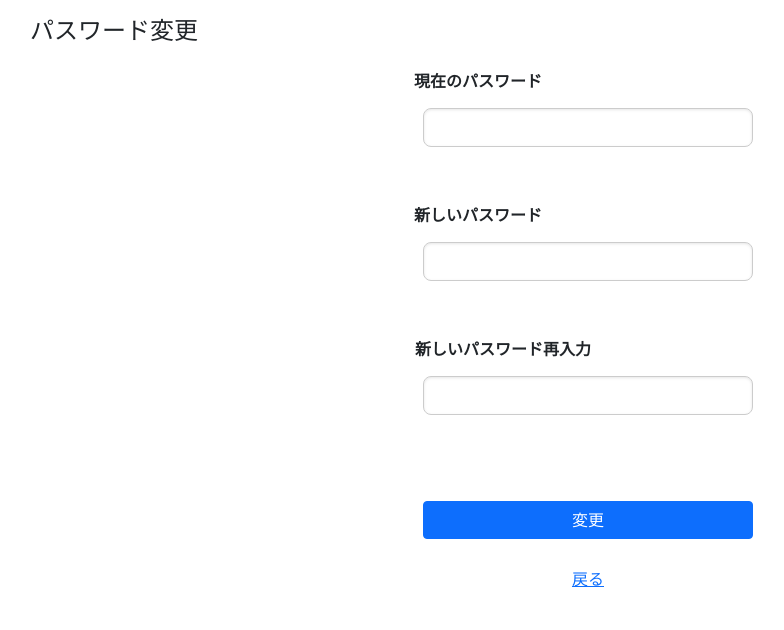
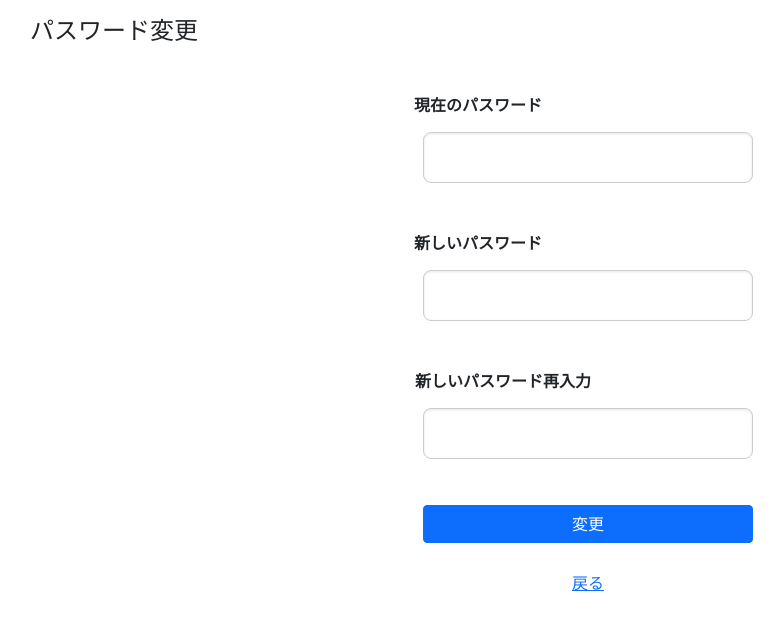
Before and after one commit to haruko-kobayashi1224/application1, a Django app: page /diary_app/change_password/ in a window 1280 px wide. Shown: the part 64-694 px from the top of the page, without its empty margins (52-836 px from the left). Run offline with Django 5.2, Linux system fonts and the light colour scheme; the visitor is signed in with stand-in values (Sample User, id 1).

Commit message:
再修正

```diff
--- a/diary/templates/change_password.html
+++ b/diary/templates/change_password.html
@@ -15,7 +15,7 @@ label {
 }
 
 .form-group {
-  margin-bottom: 25px;
+  margin-bottom: 15px;
 }
 
  .form-buttons {
@@ -52,11 +52,11 @@ textarea,
 input[type="password"] {
   border: 1px solid #ccc;
   border-radius: 8px;
-  font-size: 15px;
+  font-size: 18px;
   line-height: 1.4;
   box-sizing: border-box;
   box-shadow: inset 0 1px 3px rgba(0,0,0,0.1);
-  padding: 8px 12px;
+  padding: 12px 16px;
 }
 
 .mb-6 {
@@ -88,10 +88,10 @@ ul.errorlist {
         </div>
       {% endif %}
 
-    <form method="POST" class="mt-4 centered-form">
+    <form method="POST" class="mt-5 centered-form">
       {% csrf_token %}
 
-      <div class="form-group mb-6">
+      <div class="form-group mb-5">
         <div class ="text-center">
           <label for="{{ password_change_form.id_for_label }}" class="form-label">現在のパスワード</label>
         </div>
@@ -103,7 +103,7 @@ ul.errorlist {
          </div>
       </div>
 
-      <div class="form-group  mb-6">
+      <div class="form-group  mb-5">
         <div class ="text-center">
           <label for="{{ password_change_form.id_for_label }}" class="form-label">新しいパスワード</label>
         </div>
@@ -115,7 +115,7 @@ ul.errorlist {
         </div>
       </div>
 
-      <div class="form-group  mb-6">
+      <div class="form-group  mb-3">
         <div class ="text-center">
           <label for="{{ password_change_form.id_for_label }}" class="form-label-new">新しいパスワード再入力</label>
         </div>
@@ -127,7 +127,7 @@ ul.errorlist {
         </div>
       </div>
 
-      <div class="form-buttons">
+      <div class="form-buttons mt-2">
         <input type="submit" value="変更" class="btn btn-primary">
       </div>
     </form>
--- a/diary/templates/edit_reflection.html
+++ b/diary/templates/edit_reflection.html
@@ -41,7 +41,7 @@ table {
   min-width: 1200px;
   width: 100%;
   table-layout: fixed;
-  font-size: 12px;
+  font-size: 14px;
 }
 
 colgroup col {
@@ -199,9 +199,9 @@ textarea {
               {% for day,diary in data.days_diaries %}
                 <td>
                   {% if day.month == current.month and day.year == current.year  %}
-                    <div style="font-size:12px; color:#0000EE;">{{ day.day }}</div>
+                    <div style="font-size:14px; color:#0000EE; margin-bottom:5px;font-weight: bold; ">{{ day.day }}</div>
                   {% else %}
-                    <div style="font-size:12px; color:#B0C4DE;">{{ day.day }}</div>
+                    <div style="font-size:14px; color:#B0C4DE; margin-bottom:5px;font-weight: bold; ">{{ day.day }}</div>
                   {% endif %}
                   {% if diary %}
                     {% for success in diary.success_list %}
--- a/diary/templates/home.html
+++ b/diary/templates/home.html
@@ -119,7 +119,6 @@
   justify-content: space-between;
   align-items: center;
   font-size: 14px;
-  color: #555;
   margin-left: 30px;
   max-width: 100%;
   word-break: break-all;
--- a/diary/templates/my_page.html
+++ b/diary/templates/my_page.html
@@ -69,11 +69,11 @@ textarea,
 input[type="text"], input[type="email"] {
   border: 1px solid #ccc;
   border-radius: 8px;
-  font-size: 15px;
+  font-size: 18px;
   line-height: 1.4;
   box-sizing: border-box;
   box-shadow: inset 0 1px 3px rgba(0,0,0,0.1);
-  padding: 8px 12px;
+  padding: 12px 16px;
 }
 
 
--- a/diary/templates/today_input.html
+++ b/diary/templates/today_input.html
@@ -45,9 +45,9 @@ h5 {
 
 .other-success-form input {
   width: 300px;
-  padding: 8px 12px;
+  padding: 12px 16px;
   border: 1px solid #ccc;
-  font-size: 14px;
+  font-size: 16px;
 }
 
 p{
```
Also changed, not shown: diary/templates/edit_diary.html (+4 -7 lines), diary/templates/reflection.html (+3 -9 lines).
